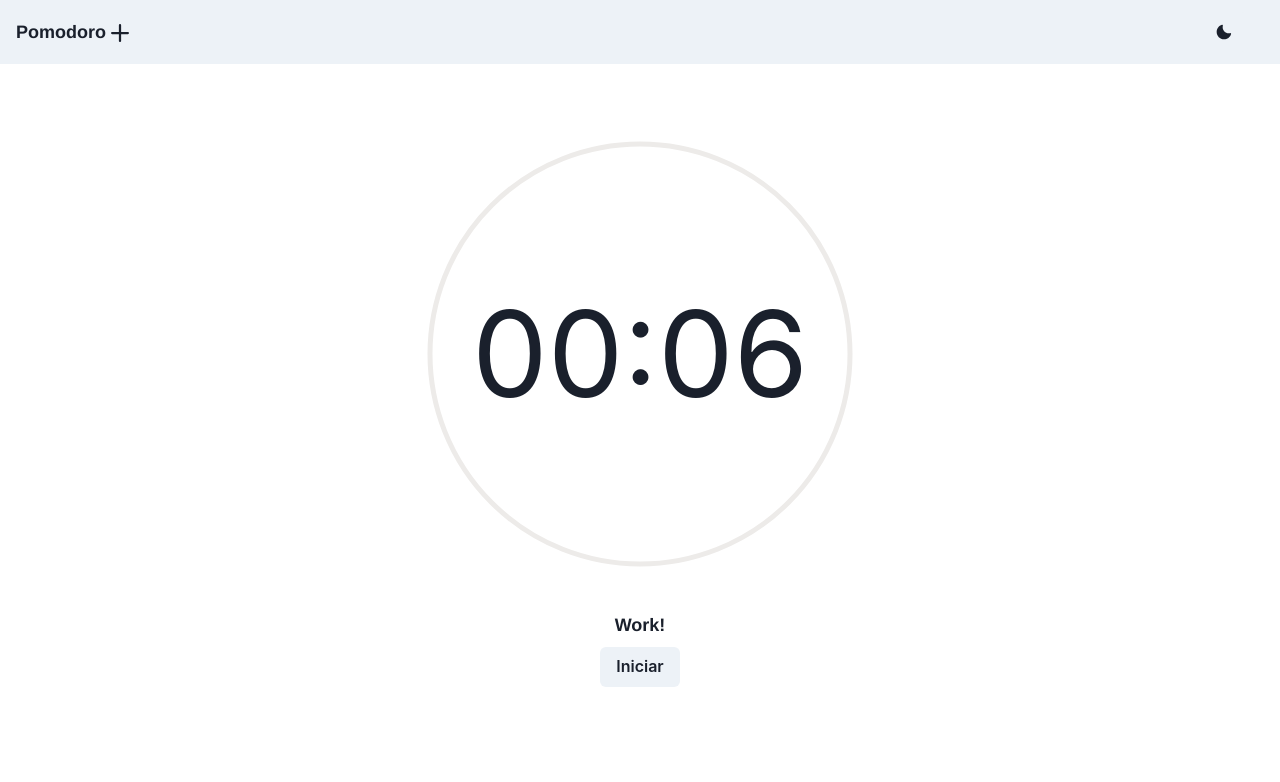
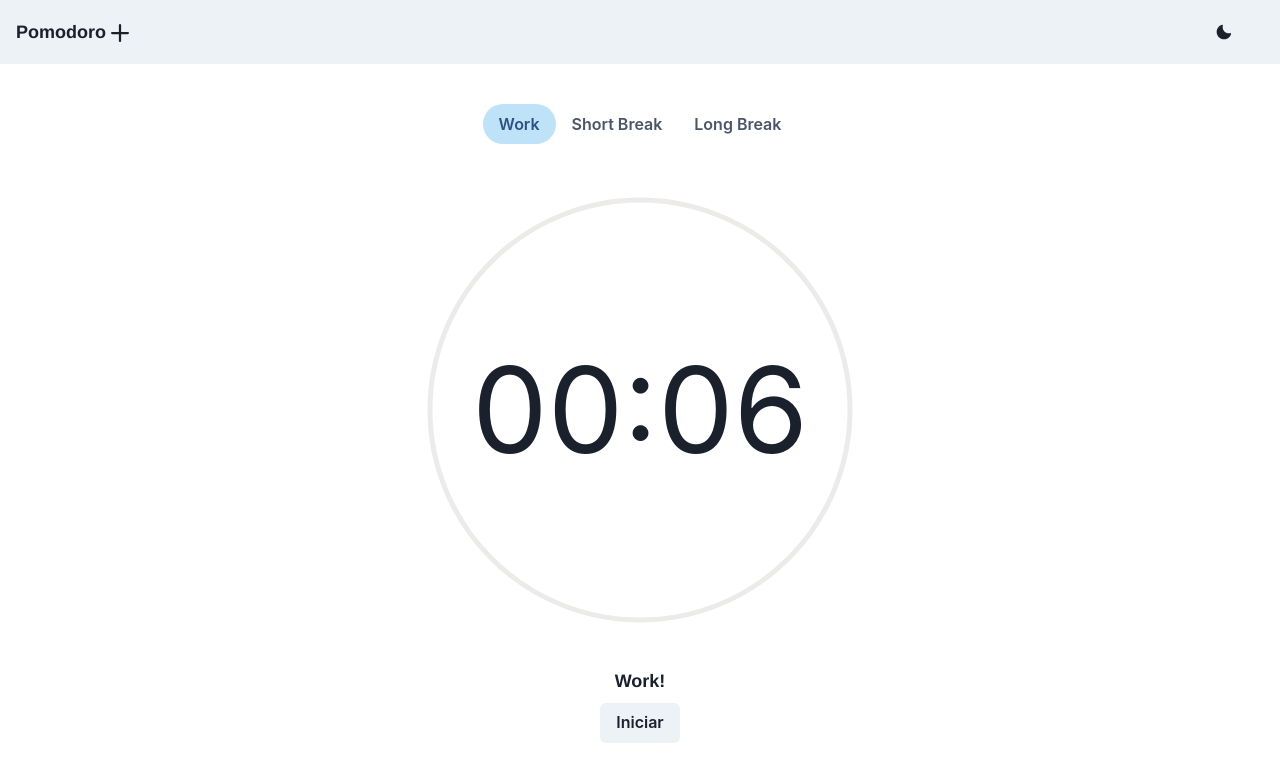
Before and after one commit to leosilva-dev/biblioteca-Sistema-Gestao, a React (Create React App) app: page / in a window 1280 px wide. Shown: the top 782 px of the page. Built offline with nearby package versions, Linux system fonts and the light colour scheme.

Commit message:
Corrigindo interface

```diff
--- a/src/pages/Home.tsx
+++ b/src/pages/Home.tsx
@@ -1,10 +1,22 @@
 import React, { useEffect, useState } from "react";
-import { useToast } from "@chakra-ui/react";
+import {
+  Center,
+  Tab,
+  TabList,
+  TabPanel,
+  TabPanels,
+  Tabs,
+  useToast,
+  Wrap,
+  WrapItem,
+} from "@chakra-ui/react";
 import { Pomodoro } from "./Pomodoro";
 
 export const Home: React.FC = () => {
   const toast = useToast();
   const [currentPomoIsDone, setCurrentPomoIsDone] = useState(false);
+  const [time, setTime] = useState(0.1);
+  const [type, setType] = useState("work" || "short-break" || "long-break");
 
   useEffect(() => {
     currentPomoIsDone &&
@@ -17,12 +29,41 @@ export const Home: React.FC = () => {
   }, [currentPomoIsDone, toast]);
 
   return (
-    <>
-      <Pomodoro
-        minutes={0.1}
-        type={"work"}
-        defineAsDone={setCurrentPomoIsDone}
-      />
-    </>
+    <Wrap>
+      <WrapItem>
+        <Center>
+          <Tabs align="center" variant="soft-rounded" colorScheme="blue">
+            <TabList>
+              <Tab>Work</Tab>
+              <Tab>Short Break</Tab>
+              <Tab>Long Break</Tab>
+            </TabList>
+            <TabPanels>
+              <TabPanel>
+                <Pomodoro
+                  minutes={time}
+                  type={"work"}
+                  defineAsDone={setCurrentPomoIsDone}
+                />
+              </TabPanel>
+              <TabPanel>
+                <Pomodoro
+                  minutes={time}
+                  type={"short-break"}
+                  defineAsDone={setCurrentPomoIsDone}
+                />
+              </TabPanel>
+              <TabPanel>
+                <Pomodoro
+                  minutes={time}
+                  type={"long-break"}
+                  defineAsDone={setCurrentPomoIsDone}
+                />
+              </TabPanel>
+            </TabPanels>
+          </Tabs>
+        </Center>
+      </WrapItem>
+    </Wrap>
   );
 };
--- a/src/pages/Pomodoro.tsx
+++ b/src/pages/Pomodoro.tsx
@@ -12,7 +12,7 @@ import { clearTimeout, setTimeout } from "timers";
 
 interface IPomodoro {
   minutes: number;
-  type: "work" | "short-break" | "long-break";
+  type: string;
   defineAsDone: (value: boolean) => void;
 }
 
```
